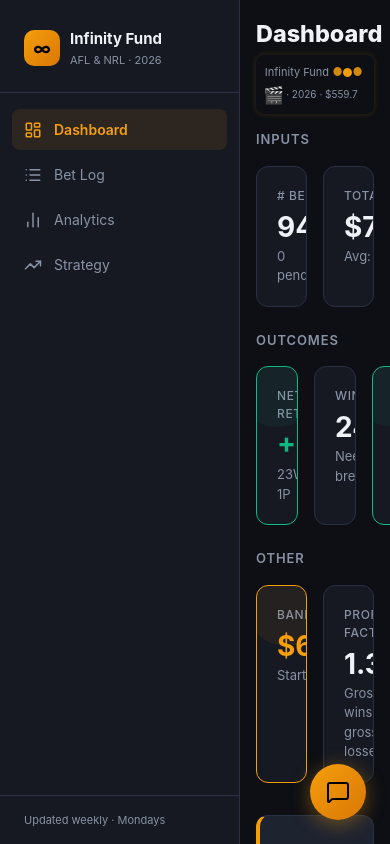
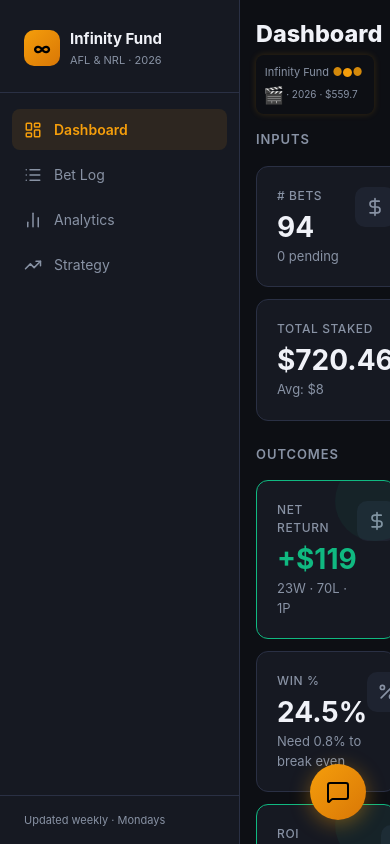
Before and after one commit to BennetMC2/infinityfund, a Next.js app: page / in a window 390 px wide. Shown: the top 844 px of the page. Built offline with nearby package versions, Linux system fonts and the light colour scheme.

Commit message:
Make KPI grid layout responsive with auto-fit columns

```diff
--- a/app/DashboardClient.tsx
+++ b/app/DashboardClient.tsx
@@ -126,7 +126,7 @@ export default function DashboardClient({ stats, equityCurve, recentBets, config
       {/* INPUTS Section */}
       <div style={{ marginBottom: "24px" }}>
         <div style={SECTION_TITLE}>Inputs</div>
-        <div style={{ display: "grid", gridTemplateColumns: "repeat(2, 1fr)", gap: "16px" }}>
+        <div style={{ display: "grid", gridTemplateColumns: "repeat(auto-fit, minmax(160px, 1fr))", gap: "clamp(12px, 3vw, 16px)" }}>
           <KPICard
             label="# Bets"
             value={stats.settledBets.toString()}
@@ -149,7 +149,7 @@ export default function DashboardClient({ stats, equityCurve, recentBets, config
       {/* OUTCOMES Section */}
       <div style={{ marginBottom: "24px" }}>
         <div style={SECTION_TITLE}>Outcomes</div>
-        <div style={{ display: "grid", gridTemplateColumns: "repeat(3, 1fr)", gap: "16px" }}>
+        <div style={{ display: "grid", gridTemplateColumns: "repeat(auto-fit, minmax(140px, 1fr))", gap: "clamp(12px, 3vw, 16px)" }}>
           <KPICard
             label="Net Return"
             value={fmtCurrency(stats.totalProfit)}
@@ -180,7 +180,7 @@ export default function DashboardClient({ stats, equityCurve, recentBets, config
       {/* OTHER Section */}
       <div style={{ marginBottom: "32px" }}>
         <div style={SECTION_TITLE}>Other</div>
-        <div style={{ display: "grid", gridTemplateColumns: "repeat(2, 1fr)", gap: "16px" }}>
+        <div style={{ display: "grid", gridTemplateColumns: "repeat(auto-fit, minmax(160px, 1fr))", gap: "clamp(12px, 3vw, 16px)" }}>
           <KPICard
             label="Bankroll"
             value={`$${stats.currentBankroll.toLocaleString("en-AU")}`}
```
